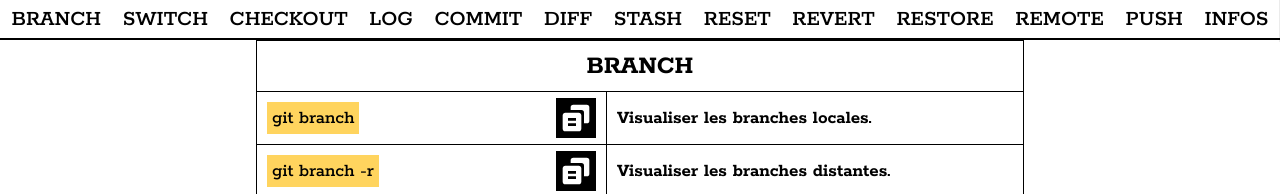
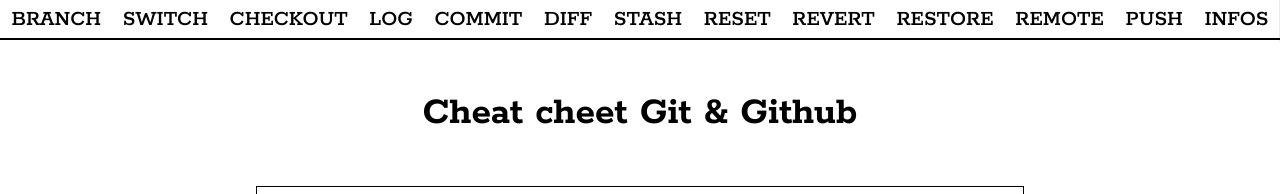
Before and after one commit to david-mi/cheatsheet_git, a website with bundled scripts: page index.html in a window 1280 px wide. Shown: the top 194 px of the page. Built offline with nearby package versions, Linux system fonts and the light colour scheme.

Commit message:
adding main title

```diff
--- a/index.html
+++ b/index.html
@@ -61,6 +61,8 @@
     </tbody>
   </table>
 -->
+  <main>
+    <h1 class="main__title">Cheat cheet Git & Github</h1>
 
     <table id="branch">
       <thead>
@@ -618,7 +620,9 @@
         </tr>
       </tbody>
     </table>
+
     <div id="gitgraph"></div>
+  </main>
 </body>
 
 </html>
--- a/style.css
+++ b/style.css
@@ -52,6 +52,12 @@
 nav a:hover {
   background-color: black;
   color: white;
+}
+
+.main__title {
+  font-size: 2.5rem;
+  text-align: center;
+  padding-block: 50px;
 }
 
 table,
```
Lines whose indentation alone changed are shown as unchanged.
